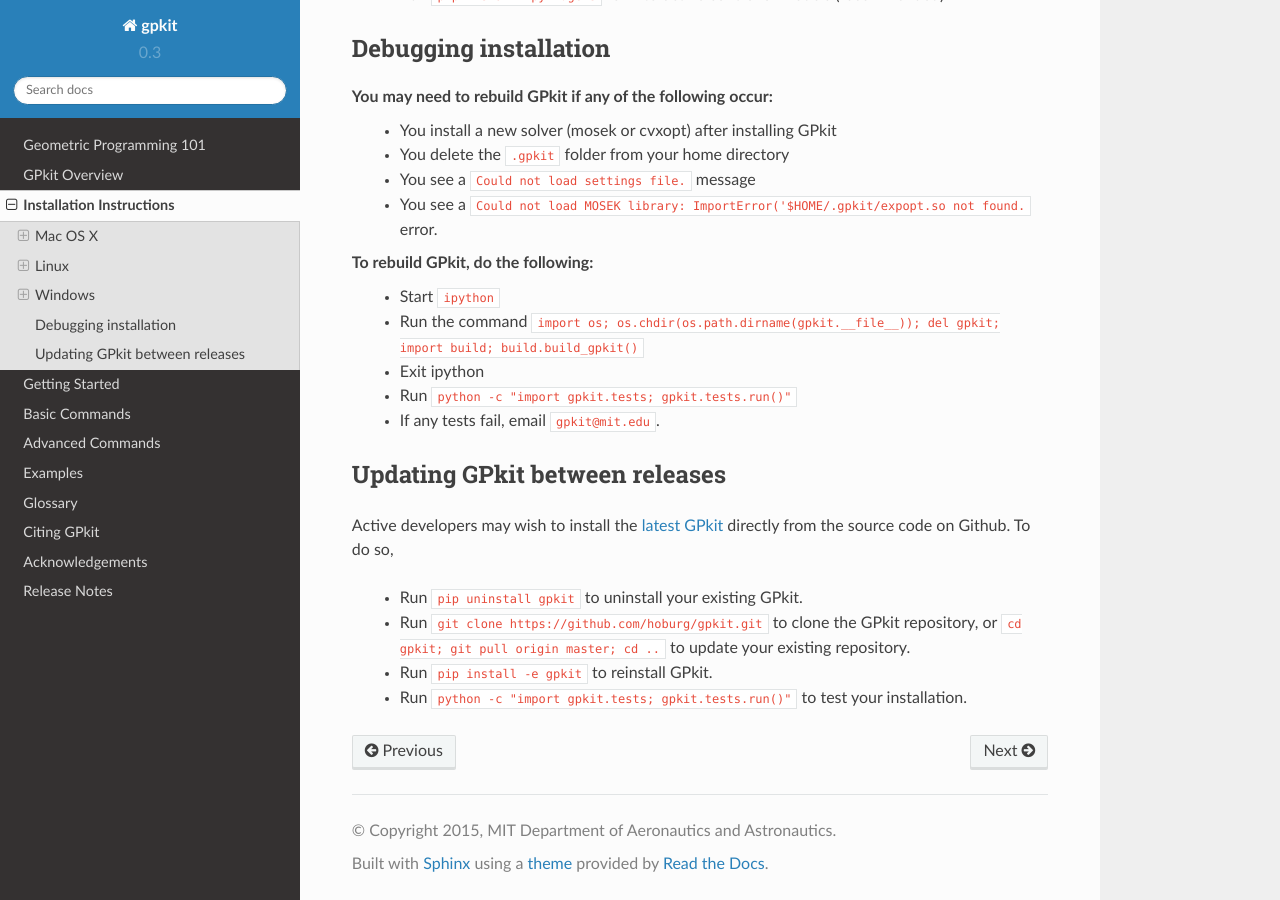
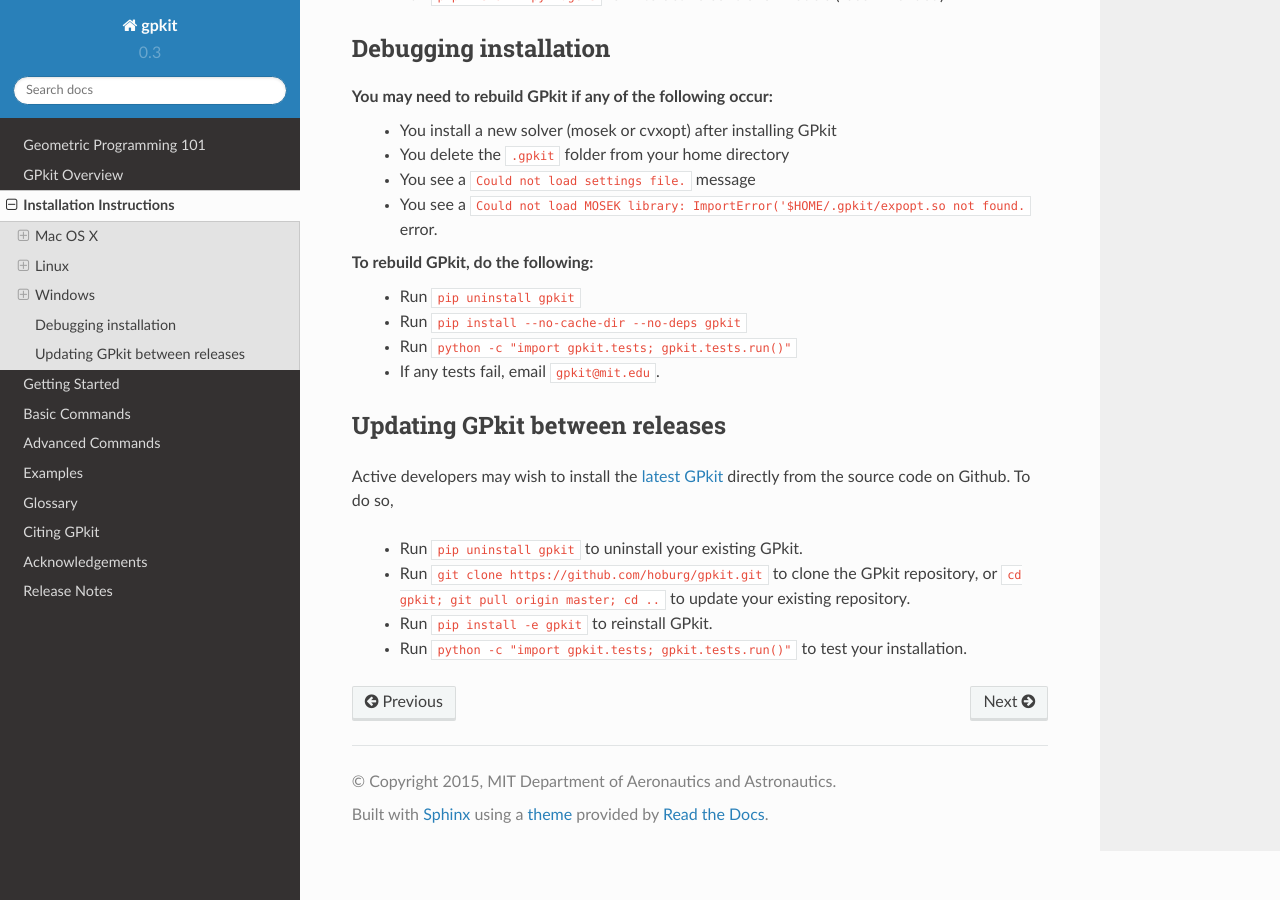
Before and after one commit to convexengineering/gpkit, a Sphinx documentation site: the page built from docs/source/installation.rst, in a window 1280 px wide and 900 px high, scrolled down 2652 px. Built offline with Sphinx 7.4.7 and the Read the Docs theme 2.0.0, drawn with Linux system fonts in a browser that asks for light colours.

Commit message:
reccomend @galbramc's rebuild method

```diff
--- a/docs/source/installation.rst
+++ b/docs/source/installation.rst
@@ -107,9 +107,8 @@
   - You see a ``Could not load settings file.`` message
   - You see a ``Could not load MOSEK library: ImportError('$HOME/.gpkit/expopt.so not found.`` error.
 To rebuild GPkit, do the following:
-  - Start ``ipython``
-  - Run the command ``import os; os.chdir(os.path.dirname(gpkit.__file__)); del gpkit; import build; build.build_gpkit()``
-  - Exit ipython
+  - Run ``pip uninstall gpkit``
+  - Run ``pip install --no-cache-dir --no-deps gpkit``
   - Run ``python -c "import gpkit.tests; gpkit.tests.run()"``
   - If any tests fail, email ``gpkit@mit.edu``.
 
```
